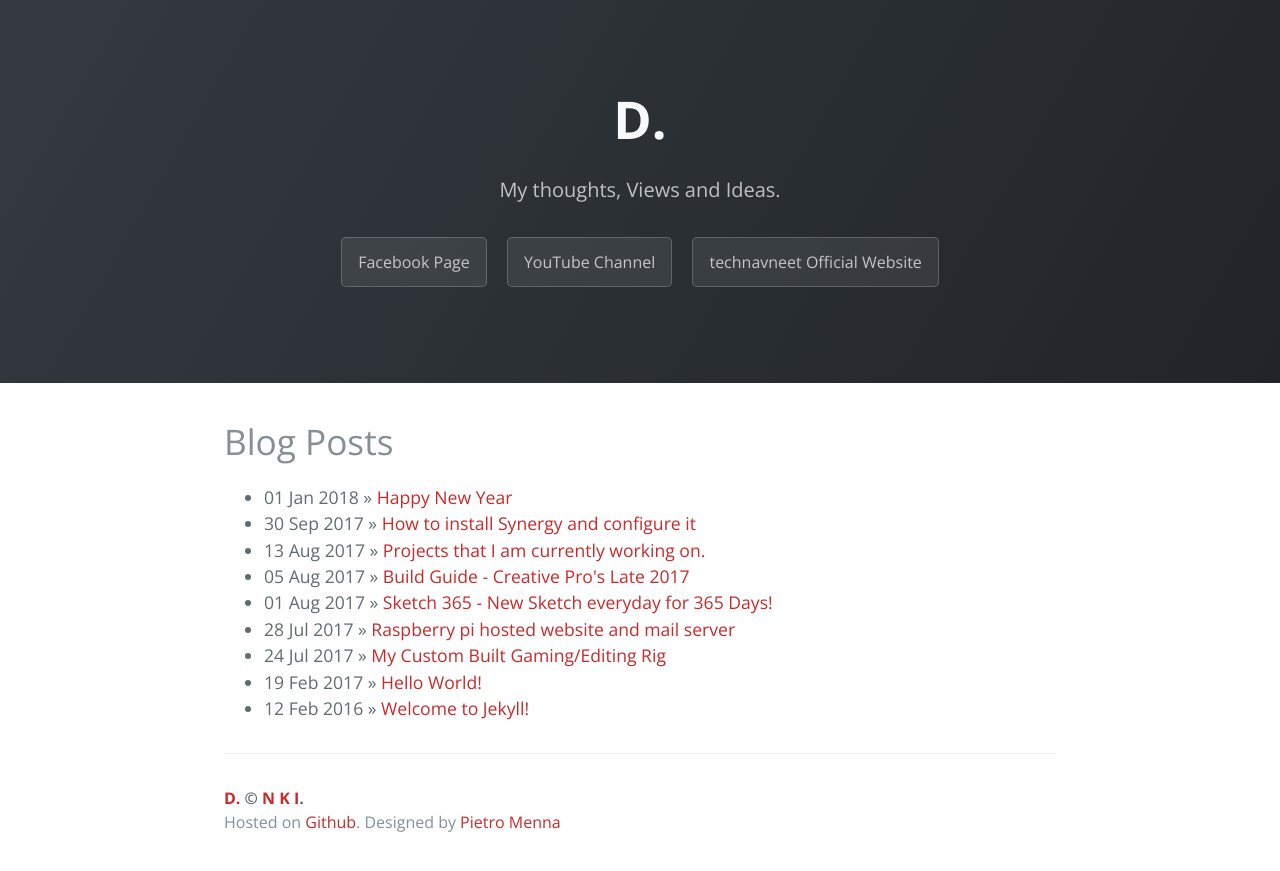
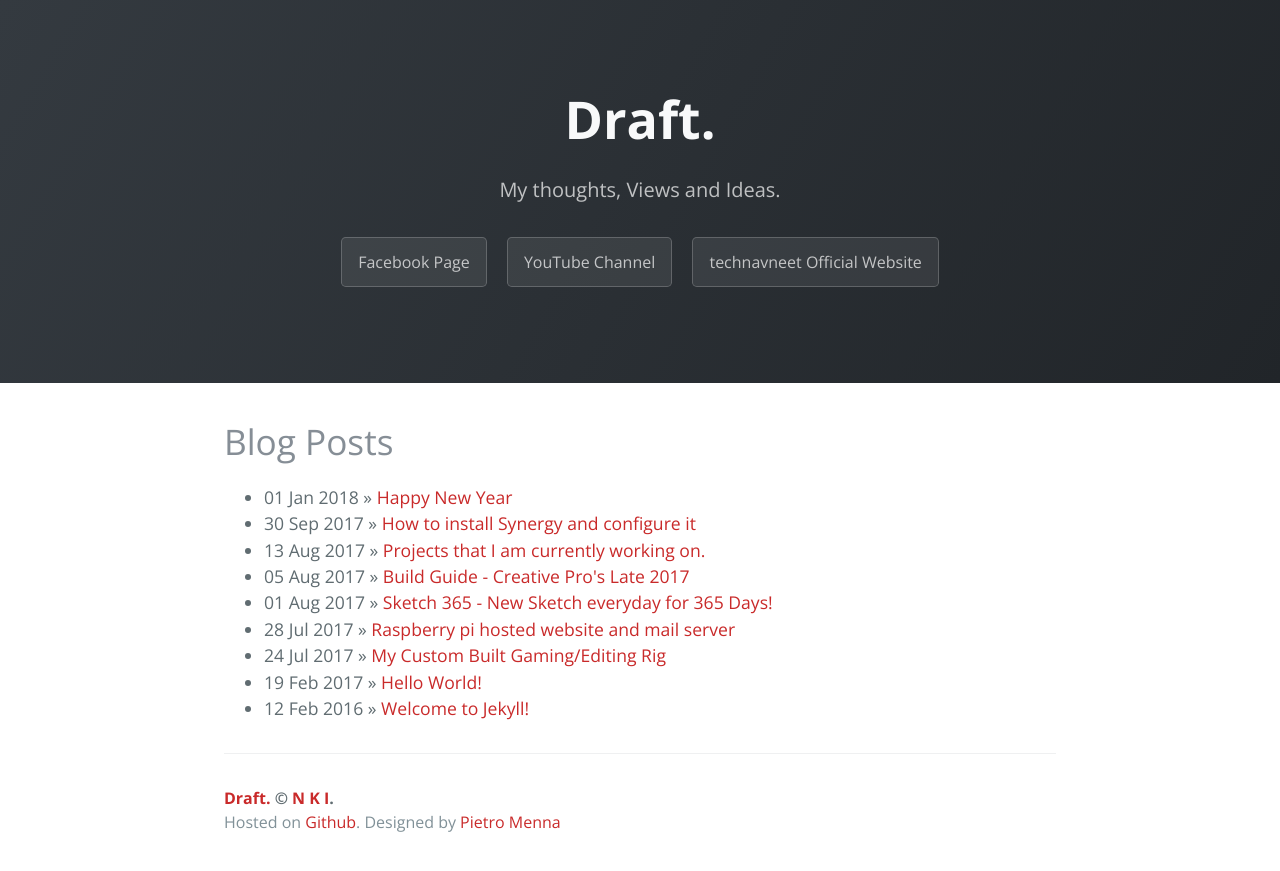
Before and after one commit to Navneet-Suresh/Navneet-Suresh.github.io, a Jekyll site: the page built from index.html, in a window 1280 px wide. Shown: the top 871 px of the page. Built offline with Jekyll 4.4.1, drawn with Linux system fonts in a browser that asks for light colours; nearby versions of some CDN libraries; the list of posts is cut into pages by our own code; comment, search, counter and statistics services are not loaded.

Commit message:
Update _config.yml

```diff
--- a/_config.yml
+++ b/_config.yml
@@ -1,5 +1,5 @@
 # Setup
-title:        D.
+title:        Draft.
 tagline:      My thoughts, Views and Ideas.
 description:  This blog is a place where I will share my thoughts, views and my percpective on everything that touches me in my daily routine.
 author:
```
